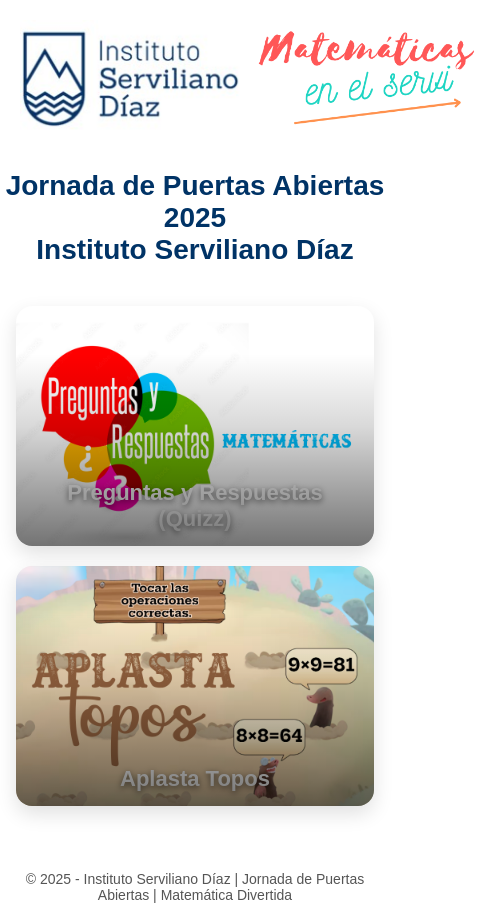
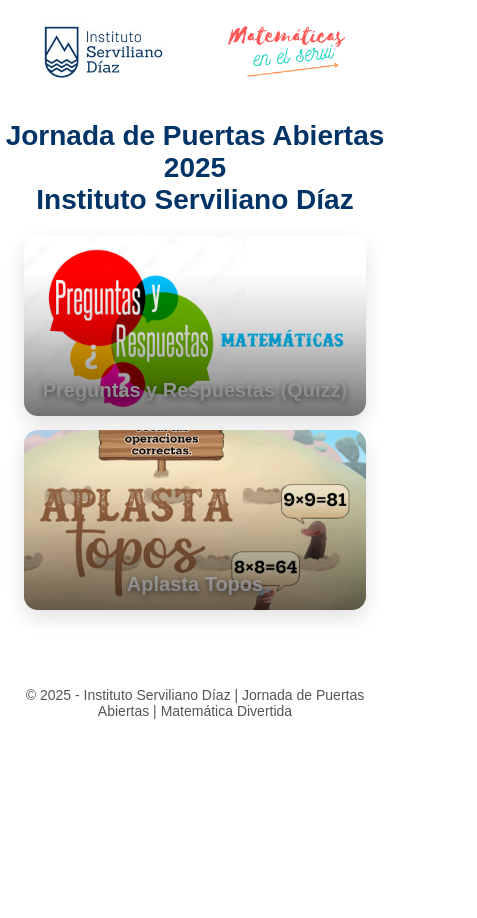
Before and after one commit to Kronomio/GamesMatesServi, a plain HTML site: page index.html in a window 390 px wide. Shown: the whole page, 477 px wide, since content can reach past the window. After the commit the page ends 844 px from the top, so only its background shows below. Drawn offline with Linux system fonts and the light colour scheme.

Commit message:
Update index.html

```diff
--- a/index.html
+++ b/index.html
@@ -22,7 +22,8 @@
         gap: 16px;
       }
       header img {
-        height: 110px; /* tamaño normal */
+        height: clamp(60px, 12vw, 110px); /* responsive: se ajusta al tamaño de pantalla */
+        width: auto;
       }
       /* Título inline solo visible en modo juego */
       .header-inline-title {
@@ -151,6 +152,22 @@
         padding: 15px;
         font-size: 14px;
         color: #555;
+      }
+      /* Ajustes mobile: optimizar el menú para pantalla completa */
+      @media (max-width: 640px) {
+        .container { margin-top: 20px; }
+        #main-menu { padding: 0 8px 12px; }
+        .menu-cards {
+          grid-template-columns: 1fr;
+          gap: 14px;
+          margin: 10px auto 0;
+          max-width: 540px;
+        }
+        .card {
+          height: 180px; /* iconos un poco más chicos en mobile */
+          border-radius: 14px;
+        }
+        .card .card-label { font-size: 20px; }
       }
     </style>
   </head>
```
